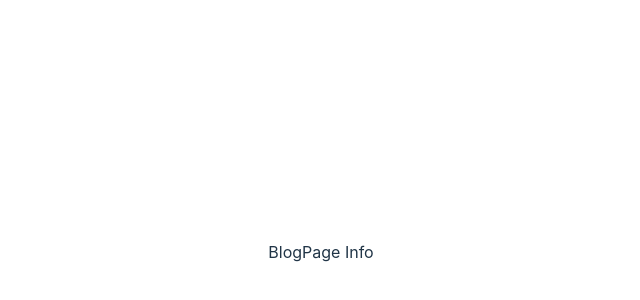
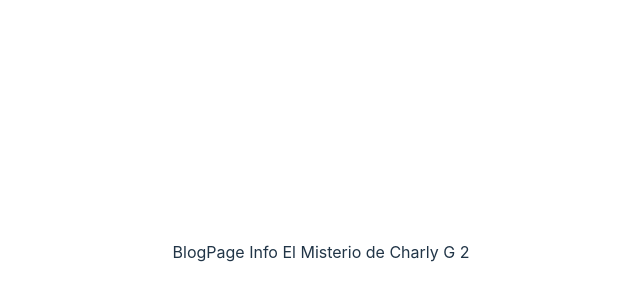
Before and after one commit to AlanCaruso/front-web-react, a React (Vite) app: page /blogs/63dc9ff393f1795edfce4a18 in a window 1280 px wide. Shown: the part 148-448 px from the top of the page, without its empty margins (319-959 px from the left). Built offline with nearby package versions, Linux system fonts and the light colour scheme.

Commit message:
dynamic blog implemented :)

```diff
--- a/src/App.jsx
+++ b/src/App.jsx
@@ -1,20 +1,19 @@
 import Home from "./Pages/Home/Home"
 import Blogs from "./Components/Blogs/Blogs"
 import BlogPage from "./Components/BlogPage/BlogPage"
-import { Routes, Route, useParams } from 'react-router-dom';
+import { items } from "./data"
+import { Routes, Route } from 'react-router-dom';
 import './App.css'
 
 function App() {
-  const params = useParams()
 
-  console.log(params)
 
   return (
     <div className="App">
       <Routes>
         <Route path="/" element={<Home />}></Route>
         <Route path="blogs" element={<Blogs />}></Route>
-        <Route path="blogs/:_id" element={<BlogPage />} />
+        <Route path="blogs/:blogId" element={<BlogPage blogs={items} />} />
       </Routes>
     </div>
   )
--- a/src/Components/BlogPage/BlogPage.jsx
+++ b/src/Components/BlogPage/BlogPage.jsx
@@ -1,10 +1,18 @@
 import React from 'react'
-import { items } from "../../data"
+import { useParams } from 'react-router-dom'
 
-function BlogPage() {
+
+const BlogPage = ({ blogs }) => {
+    const { blogId } = useParams()
+    console.log("all blogs", blogs)
+    console.log("blog id", blogId)
+
+    const blog = blogs.data.find(blog => blog.creador._id === blogId)
+
+    console.log("blog solicitado", blog)
 
     return (
-        <div>BlogPage Info </div>
+        <div>BlogPage Info {blog.titulo}</div>
     )
 }
 
--- a/src/Components/Item/Item.jsx
+++ b/src/Components/Item/Item.jsx
@@ -1,12 +1,12 @@
 import React from 'react'
+import { Link } from 'react-router-dom'
 
 function Item(props) {
 
     return (
         <>
-
             <div className="xl:w-1/3 md:w-1/2 p-4">
-                <a href={"/blogs/" + props.id}>
+                <Link to={"/blogs/" + props.id}>
                     <div className="bg-white p-6 rounded-lg">
                         <img className="lg:h-60 xl:h-56 md:h-64 sm:h-72 xs:h-72 h-72 rounded w-full object-cover object-center mb-6" src={props.img} alt="Image Size 720x400" />
                         <h3 className="tracking-widest text-indigo-500 text-xs font-medium title-font mb-4">{props.email}</h3>
@@ -24,7 +24,7 @@ function Item(props) {
                             </div>
                         </div>
                     </div>
-                </a>
+                </Link>
             </div>
 
         </>
```
